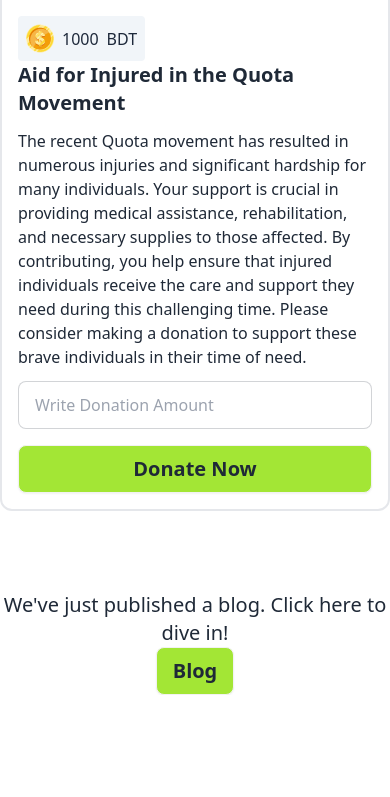
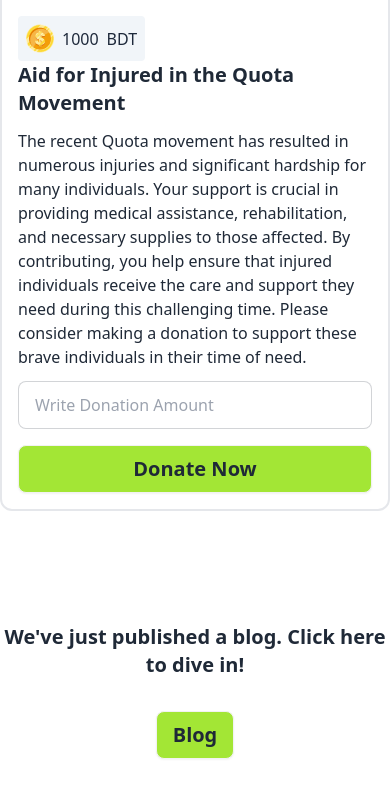
Before and after one commit to Fariya-Khan-Web/assignment-5, a plain HTML site: page index.html in a window 390 px wide. Shown: the part 2389-3186 px from the top of the page. Before the commit the page ends 3084 px from the top, so only its background shows below. Drawn offline with nearby package versions, Linux system fonts and the light colour scheme.

Commit message:
fix: blog section

```diff
--- a/index.html
+++ b/index.html
@@ -115,9 +115,9 @@
         </div>
     </section>
 
-    <div class="md:hidden text-center">
-        <p class="text-xl">We've just published a blog. Click here to dive in!</p>
-        <button class="btn bg-lime-400 text-xl font-bold"><a href="blog.html">Blog</a></button>
+    <div id="blog-bottom" class="md:hidden text-center py-8">
+        <p class="text-xl font-bold ">We've just published a blog. Click here to dive in!</p>
+        <button id="blog-bottom" class="btn bg-lime-400 text-xl font-bold my-8"><a href="blog.html">Blog</a></button>
     </div>
 
     <section id="transections" class="hidden max-w-screen-lg mx-auto my-20 mt-48">
--- a/js/nav.js
+++ b/js/nav.js
@@ -14,6 +14,9 @@ function togglingInUI(id) {
         donation.classList.remove("bg-gray-200");
 
         history.classList.add("bg-gray-200"); // inactive
+
+        document.getElementById('blog-bottom').classList.remove("hidden");
+
     } else {
         donationPage.classList.add('hidden');
         transectionsPage.classList.remove('hidden')
@@ -23,6 +26,8 @@ function togglingInUI(id) {
 
         donation.classList.remove("bg-lime-400"); // inactive
 
+        document.getElementById('blog-bottom').classList.add("hidden");
+
     }
 }
 
```
